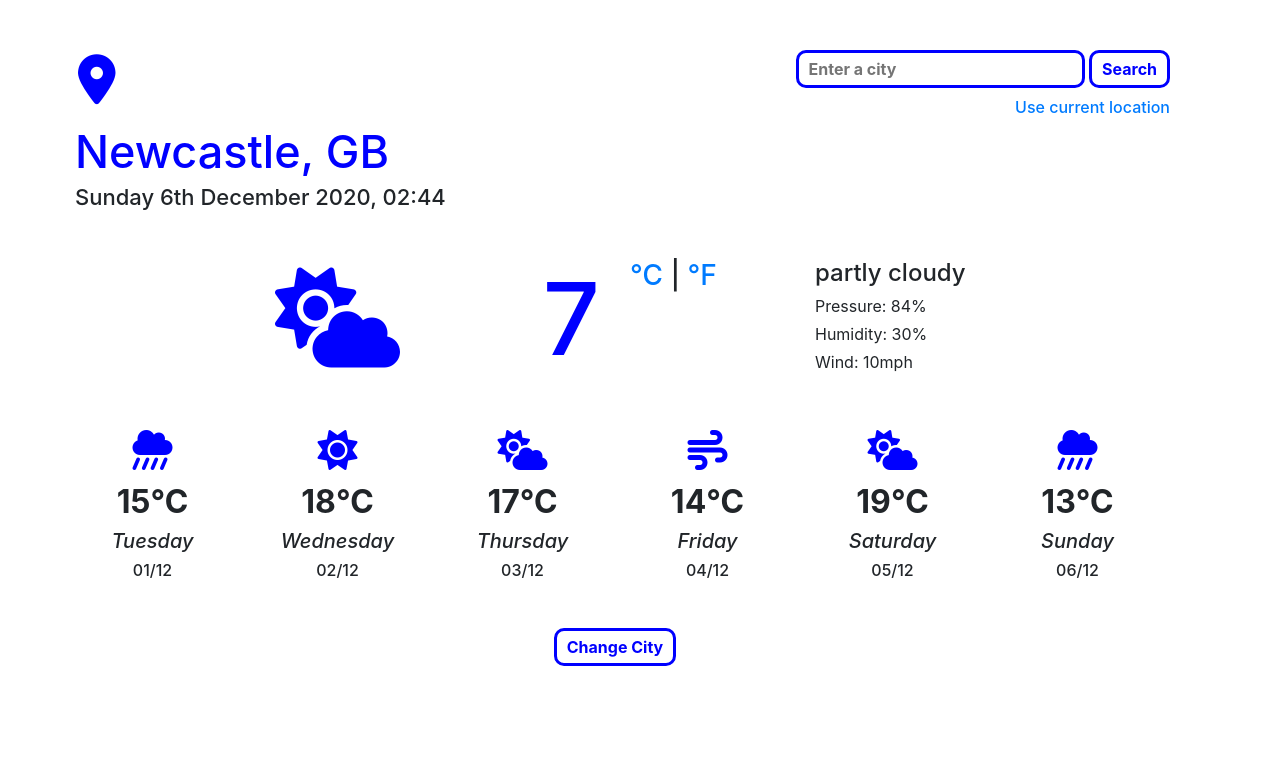
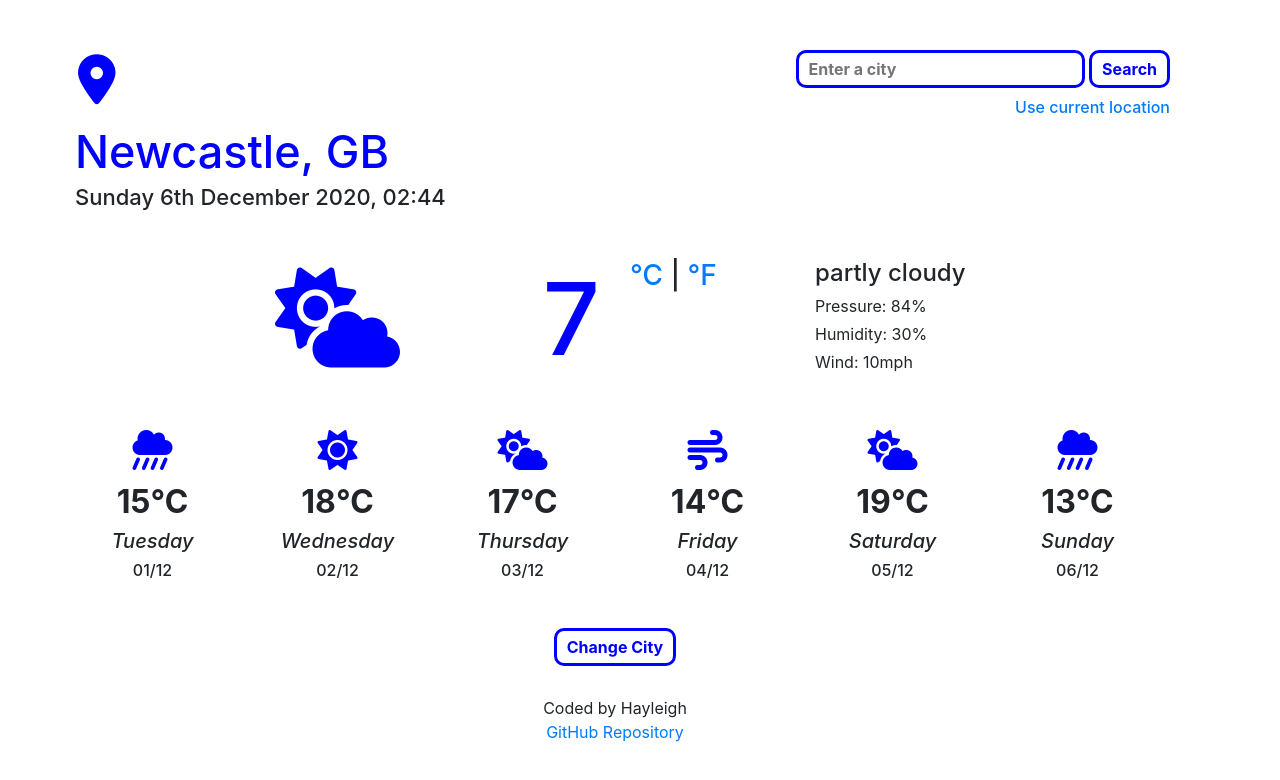
Before and after one commit to hgielyah94/WeatherApp, a plain HTML site: page index.html in a window 1280 px wide. Drawn offline with nearby package versions, Linux system fonts and the light colour scheme.

Commit message:
Updated footer and added repository link

```diff
--- a/index.html
+++ b/index.html
@@ -111,6 +111,8 @@
           <div class="col-12"></div>
       <button class="button" id="change-city" onclick="changeCityButton()">Change City</button>
     </div>
+    <footer>Coded by Hayleigh</footer>
+    <a href="https://github.com/hgielyah94/WeatherApp" id="github-link" target="_blank">GitHub Repository</a>
     <script src="src/script.js"></script>
   </body>
 </html>
--- a/src/style.css
+++ b/src/style.css
@@ -72,3 +72,12 @@ p {
 #fahrenheit-link {
   font-size: 28px;
 }
+footer {
+  padding-top: 30px;
+  display: block;
+  text-align: center;
+}
+#github-link {
+  display: block;
+  text-align: center;
+}
```
